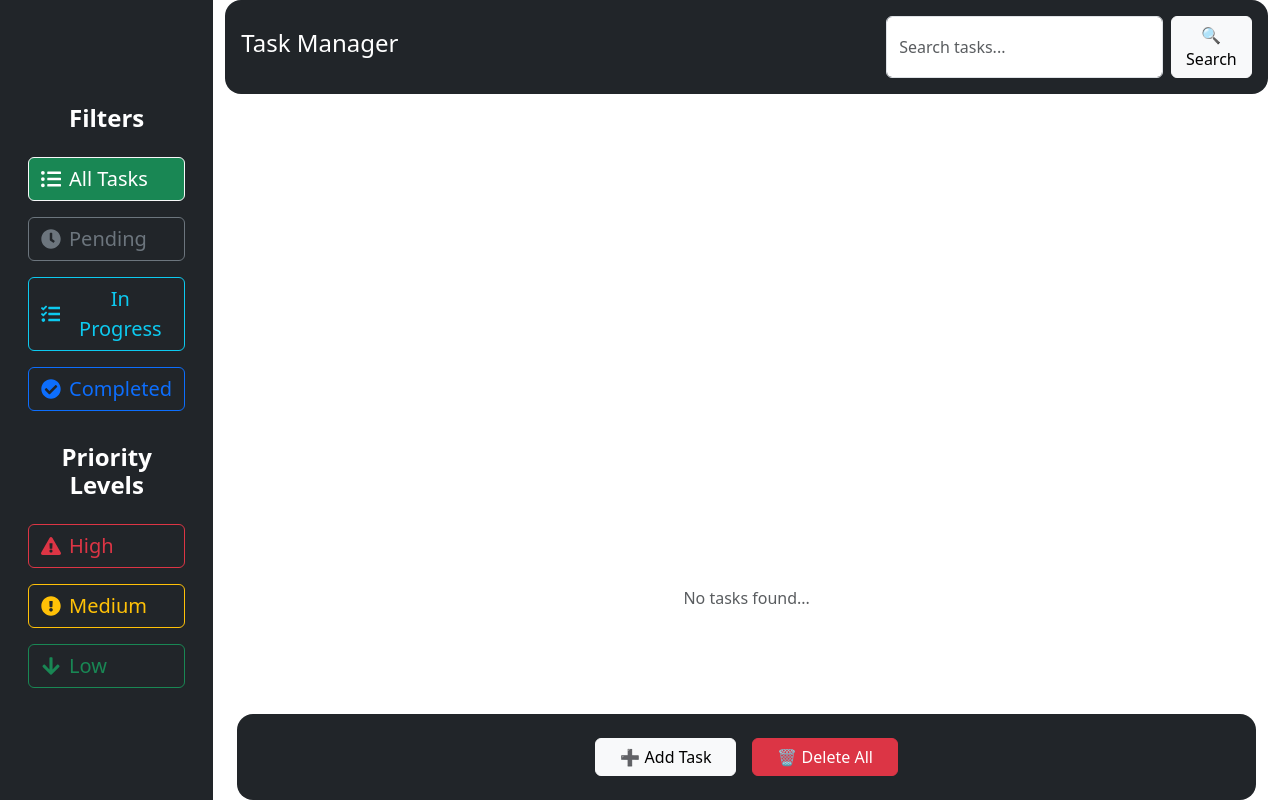
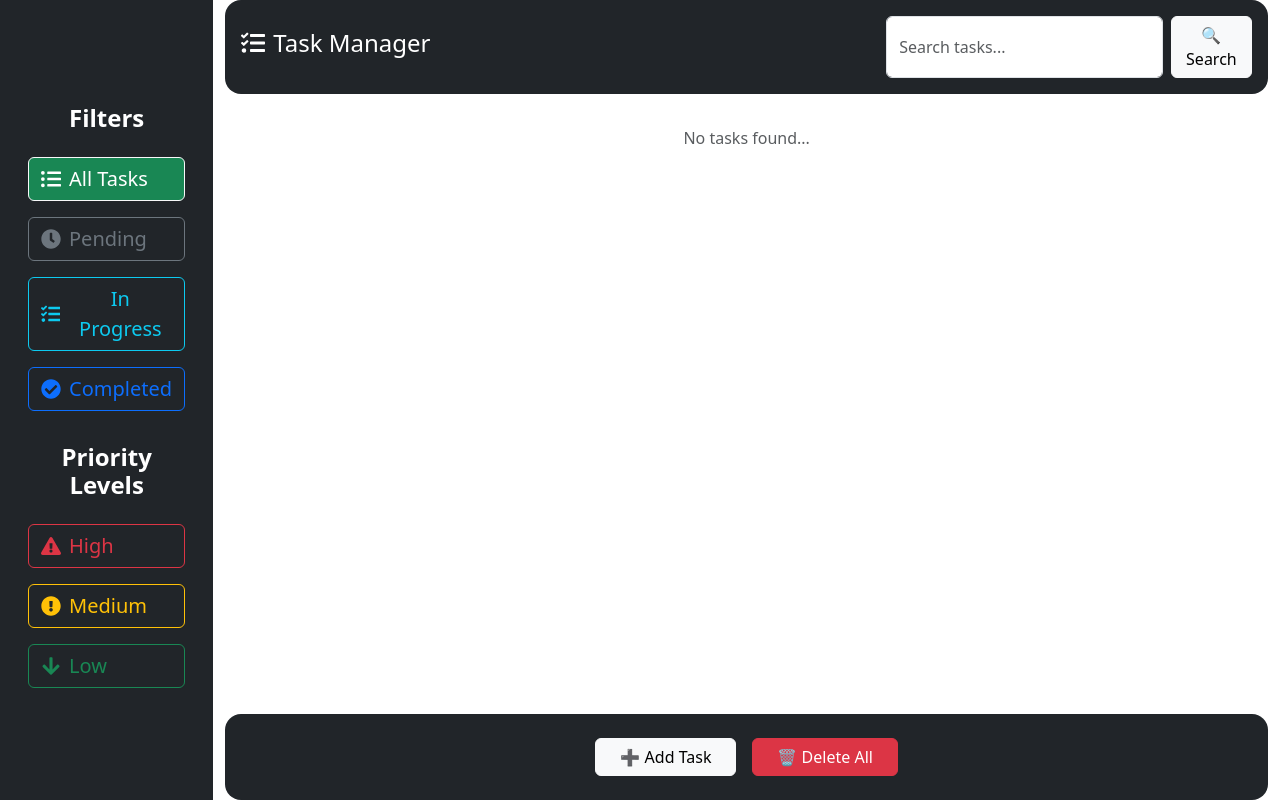
Before and after one commit to Rawan634/Final_React_Project, a React (Vite) app in the folder frontend/: page / in a window 1280 px wide. Built offline with nearby package versions, Linux system fonts and the light colour scheme.

Commit message:
changes to UI were committed

```diff
--- a/frontend/src/components/Footer.jsx
+++ b/frontend/src/components/Footer.jsx
@@ -9,22 +9,26 @@ const Footer = ({ filters }) => {
   const searchQuery = useSelector((state) => state.tasks.searchQuery);
   const [filteredTasks, setFilteredTasks] = useState(tasks);
   const [isModalOpen, setIsModalOpen] = useState(false);
-  const [newTask, setNewTask] = useState({ title: "", description: "", dueDate: "", priority: "Medium", status: "Pending" });
+  const [newTask, setNewTask] = useState({
+    title: "",
+    description: "",
+    dueDate: "",
+    priority: "Medium",
+    status: "Pending",
+  });
+  const [warning, setWarning] = useState("");
 
   useEffect(() => {
     let tempTasks = tasks;
 
-    // Apply status filter
     if (filters.status) {
       tempTasks = tempTasks.filter((x) => x.status === filters.status);
     }
 
-    // Apply priority filter
     if (filters.priority) {
       tempTasks = tempTasks.filter((x) => x.priority === filters.priority);
     }
 
-    // Apply search filter
     if (searchQuery.trim()) {
       tempTasks = tempTasks.filter((task) =>
         task.title.toLowerCase().includes(searchQuery.toLowerCase())
@@ -36,10 +40,14 @@ const Footer = ({ filters }) => {
 
   const handleChange = (e) => {
     setNewTask({ ...newTask, [e.target.name]: e.target.value });
+    setWarning("");
   };
 
   const handleAddTask = () => {
-    if (!newTask.title.trim()) return;
+    if (!newTask.title.trim()) {
+      setWarning("Title is required!");
+      return;
+    }
 
     dispatch(addTask(newTask));
 
@@ -47,55 +55,96 @@ const Footer = ({ filters }) => {
       title: "",
       description: "",
       dueDate: "",
-      priority: "",
-      status: ""
+      priority: "Medium",
+      status: "Pending",
     });
 
     setIsModalOpen(false);
   };
 
-
   return (
-    <div className="container mt-4">
-      {/* Task List */}
-      <div className="task-list-container d-flex flex-wrap justify-content-center gap-3 flex-grow-1" tabindex="0">
+    <div className="task-section">
+      {/* Scrollable Tasks */}
+      <div className="task-list-scrollable d-flex flex-wrap justify-content-center gap-3">
         {filteredTasks.length > 0 ? (
           filteredTasks.map((task, index) => (
-            <TaskCard key={index} task={task} onDelete={() => dispatch(deleteTask(index))} onUpdate={(updatedTask) => dispatch(updateTask({ index, updatedTask }))} />
+            <TaskCard
+              key={index}
+              task={task}
+              onDelete={() => dispatch(deleteTask(index))}
+              onUpdate={(updatedTask) => dispatch(updateTask({ index, updatedTask }))}
+            />
           ))
         ) : (
           <p className="text-muted text-center mt-3">No tasks found...</p>
         )}
       </div>
 
-      {/* Footer Buttons */}
-      <div className="d-flex justify-content-center gap-3 mt-4 text-white p-4 rounded-4 header"
-      style={{ backgroundColor: "#212529"}}>
-        <button className="btn btn-light px-4" onClick={() => setIsModalOpen(true)}>➕ Add Task</button>
-        <button className="btn btn-danger px-4" onClick={() => dispatch(clearTasks())}>🗑️ Delete All</button>
+      {/* Footer */}
+      <div className="d-flex justify-content-center gap-3 rounded-4 footer">
+        <button className="btn btn-light px-4" onClick={() => setIsModalOpen(true)}>
+          ➕ Add Task
+        </button>
+        <button className="btn btn-danger px-4" onClick={() => dispatch(clearTasks())}>
+          🗑️ Delete All
+        </button>
       </div>
 
-      {/* Task Form Modal */}
+      {/* Task Form pop up */}
       {isModalOpen && (
         <div className="modal-overlay" onClick={() => setIsModalOpen(false)}>
           <div className="modal-window" onClick={(e) => e.stopPropagation()}>
             <h2 className="text-center text-primary mb-3">📋 Add New Task</h2>
-            <input type="text" name="title" className="form-control mb-2" placeholder="Task Title" value={newTask.title} onChange={handleChange} />
-            <textarea name="description" className="form-control mb-2" placeholder="Task Description" value={newTask.description} onChange={handleChange} />
-            <input type="date" name="dueDate" className="form-control mb-2" value={newTask.dueDate} onChange={handleChange} />
-            <select name="priority" className="form-select mb-2" value={newTask.priority} onChange={handleChange}>
+            {warning && <div className="alert alert-warning mb-3">{warning}</div>} {/* Display warning message */}
+            <input
+              type="text"
+              name="title"
+              className="form-control mb-2"
+              placeholder="Task Title"
+              value={newTask.title}
+              onChange={handleChange}
+            />
+            <textarea
+              name="description"
+              className="form-control mb-2"
+              placeholder="Task Description"
+              value={newTask.description}
+              onChange={handleChange}
+            />
+            <input
+              type="date"
+              name="dueDate"
+              className="form-control mb-2"
+              value={newTask.dueDate}
+              onChange={handleChange}
+            />
+            <select
+              name="priority"
+              className="form-select mb-2"
+              value={newTask.priority}
+              onChange={handleChange}
+            >
               <option value="Low">🟢 Low</option>
               <option value="Medium">🟡 Medium</option>
               <option value="High">🔴 High</option>
             </select>
-            <select name="status" className="form-select mb-2" value={newTask.status} onChange={handleChange}>
+            <select
+              name="status"
+              className="form-select mb-2"
+              value={newTask.status}
+              onChange={handleChange}
+            >
               <option value="Pending">⏳ Pending</option>
               <option value="In Progress">⚒️ In Progress</option>
               <option value="Completed">✅ Completed</option>
             </select>
             <div className="d-flex justify-content-end gap-2 mt-2">
-              <button className="btn btn-success" onClick={handleAddTask}>✅ Save Task</button>
-              <button className="btn btn-secondary" onClick={() => setIsModalOpen(false)}>❌ Cancel</button>
+              <button className="btn btn-success" onClick={handleAddTask}>
+                ✅ Save Task
+              </button>
+              <button className="btn btn-secondary" onClick={() => setIsModalOpen(false)}>
+                ❌ Cancel
+              </button>
             </div>
           </div>
         </div>
--- a/frontend/src/components/Header.jsx
+++ b/frontend/src/components/Header.jsx
@@ -1,3 +1,4 @@
+import { FaTasks } from "react-icons/fa";
 import { useDispatch } from "react-redux";
 import { setSearchQuery } from "../store/taskSlice";
 import { useState } from "react";
@@ -6,12 +7,10 @@ const Header = () => {
   const dispatch = useDispatch();
   const [inputValue, setInputValue] = useState("");
 
-  // search button click
   const handleSearch = () => {
     dispatch(setSearchQuery(inputValue.trim()));
   };
 
-  // input value change
   const handleInputChange = (e) => {
     setInputValue(e.target.value);
     if (e.target.value === "") {
@@ -22,7 +21,8 @@ const Header = () => {
   return (
     <div className="text-white p-3 rounded-4 header" style={{ backgroundColor: "#212529"}}>
       <div className="d-flex justify-content-between align-items-center">
-        <h4>Task Manager</h4>
+        <h4 className="d-flex align-items-center">
+          <FaTasks className="me-2" /> Task Manager </h4>
         <div className="d-flex gap-2">
           <input
             type="text"
--- a/frontend/src/components/Taskcard.jsx
+++ b/frontend/src/components/Taskcard.jsx
@@ -37,11 +37,16 @@ const TaskCard = ({ task, onDelete, onUpdate }) => {
             <h5 className="fw-semibold d-flex align-items-center">
               <FaClipboardList className="me-2 text-primary" /> {task.title}
             </h5>
-            <p className="text-muted mb-1">
+            <p className="text-muted mb-2">
               <FaRegClock className="me-2 text-secondary" /> <strong>Due:</strong> {task.dueDate || "No due date"}
             </p>
-            <p className="card-text">{task.description}</p>
-            <p className="text-muted mb-1">
+
+            {/* Scrollable description */}
+            <div style={{ maxHeight: '100px', overflowY: 'auto', marginBottom: '0.5rem' }}>
+              <p className="card-text">{task.description}</p>
+            </div>
+
+            <p className="text-muted mb-2">
               <FaFlag className="me-2 text-danger" /> <strong>Priority:</strong> {task.priority}
             </p>
             <p className="text-muted">
--- a/frontend/src/index.css
+++ b/frontend/src/index.css
@@ -20,6 +20,12 @@ html, body {
   overflow-x: hidden;
 }
 
+body {
+  min-width: 320px;
+  display: flex;
+  flex-direction: column;
+}
+
 .container-fluid {
   min-height: 100vh;
   display: flex;
@@ -32,24 +38,38 @@ html, body {
   flex-wrap: nowrap;
 }
 
-
 .col-md-2 {
   height: 100vh;
 }
+
 .col-md-10 {
   display: flex;
   flex-direction: column;
-  justify-content: space-between;
   height: 100vh;
   overflow: hidden;
 }
 
-.task-list-container {
+.task-section {
+  display: flex;
+  flex-direction: column;
+  height: 100%;
+  overflow: hidden;
+}
+
+.task-list-scrollable {
   flex-grow: 1;
   overflow-y: auto;
-  padding-bottom: 10px;
-  max-height: calc(100vh - 160px);
-  min-height: 120px;
+  padding: 1rem;
+  padding-bottom: 80px;
+}
+
+.footer {
+  flex-shrink: 0;
+  padding: 1.5rem;
+  background-color: #212529;
+  text-align: center;
+  color: white;
+  width: 100%;
 }
 
 .task-card {
@@ -65,11 +85,6 @@ html, body {
   box-shadow: 0 4px 10px rgba(0, 0, 0, 0.2);
 }
 
-.header,
-.footer {
-  width: 100%;
-}
-
 a {
   font-weight: 500;
   color: #646cff;
@@ -77,13 +92,6 @@ a {
 }
 a:hover {
   color: #535bf2;
-}
-
-body {
-  min-width: 320px;
-  min-height: 100vh;
-  display: flex;
-  flex-direction: column;
 }
 
 h1 {
```
